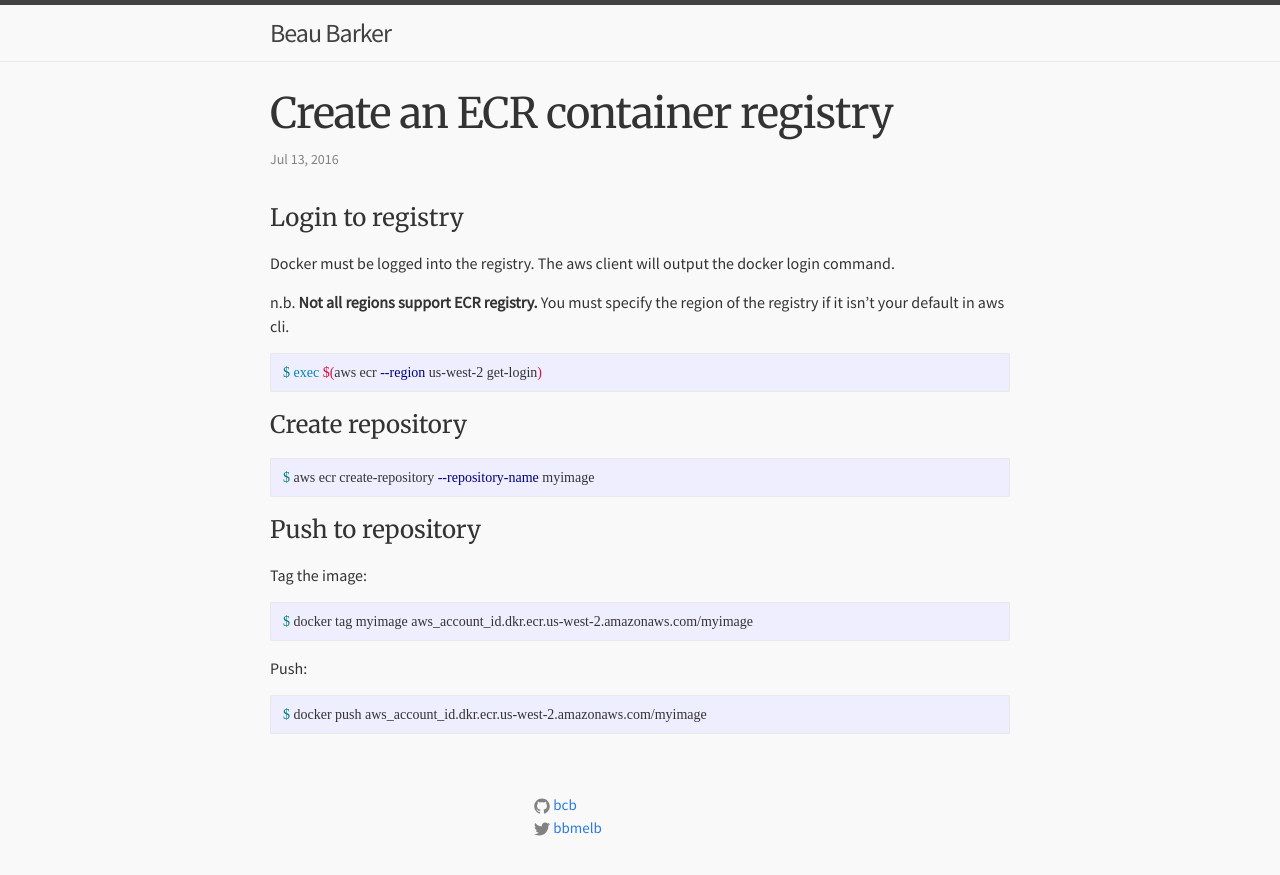
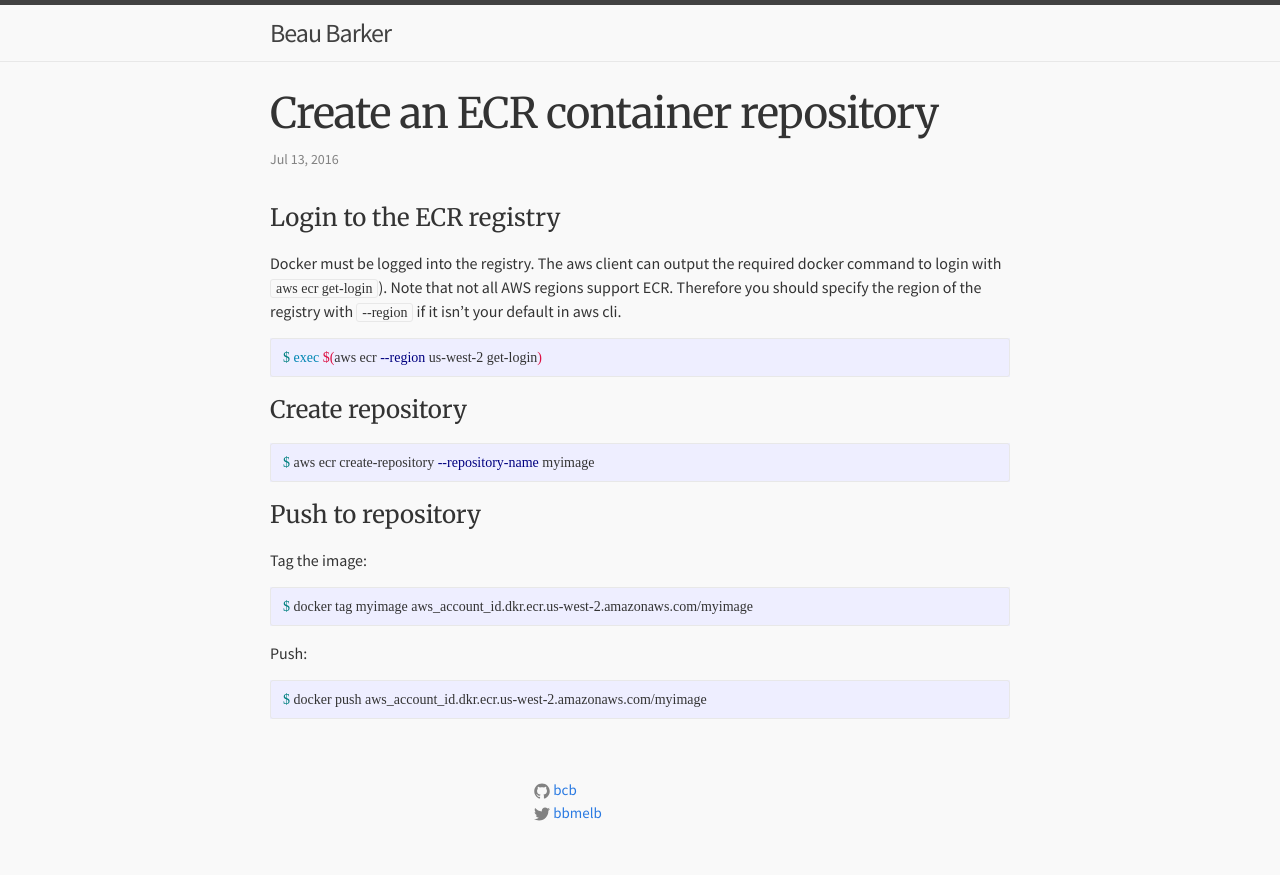
Before and after one commit to explodinglabs/explodinglabs.github.io, a Jekyll site: the page built from _posts/2016-07-13-ecr-guide.markdown, in a window 1280 px wide. Shown: the top 875 px of the page. Built offline with Jekyll 4.4.1, drawn with Linux system fonts in a browser that asks for light colours.

Commit message:
Rewrite ecr login paragraph

````diff
--- a/_posts/2016-07-13-ecr-guide.markdown
+++ b/_posts/2016-07-13-ecr-guide.markdown
@@ -1,17 +1,16 @@
 ---
 layout: post
-title: "Create an ECR container registry"
+title: "Create an ECR container repository"
 date: 2016-07-14 00:54:00 +10:00
 categories: aws
 ---
 
-# Login to registry
+# Login to the ECR registry
 
-Docker must be logged into the registry. The aws client will output the docker
-login command.
-
-n.b. **Not all regions support ECR registry.** You must specify the region of
-the registry if it isn't your default in aws cli.
+Docker must be logged into the registry. The aws client can output the required
+docker command to login with `aws ecr get-login`). Note that not all AWS
+regions support ECR. Therefore you should specify the region of the registry
+with `--region` if it isn't your default in aws cli.
 
 ```bash
 $ exec $(aws ecr --region us-west-2 get-login)
````
